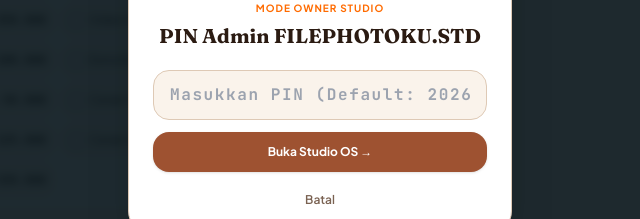
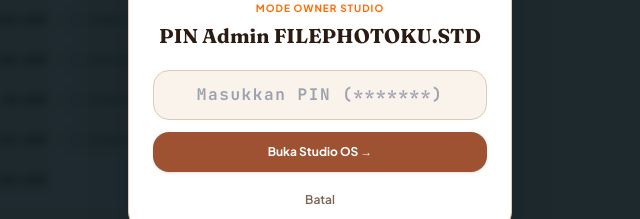
Before and after one commit to mzrnainn/filephotoku-app, a website: page index.html in a window 1280 px wide. Both pictures are taken after a click on the button "🔒 Owner Studio Login". Shown: the part 1320-1539 px from the top of the page, 320-960 px from the left. Drawn offline with nearby package versions, Linux system fonts and the light colour scheme; no server answers.

Commit message:
Sembunyikan petunjuk PIN dan amankan verifikasi login admin

```diff
--- a/index.html
+++ b/index.html
@@ -105,7 +105,7 @@ input[type="date"]::-webkit-date-and-time-value {
         <h2 class="font-editorial text-xl font-bold text-espresso mt-1">PIN Admin FILEPHOTOKU.STD</h2>
       </div>
       <div class="space-y-3">
-        <input id="admin-pin-input" type="password" inputmode="numeric" placeholder="Masukkan PIN (Default: 2026)" onkeydown="if(event.key==='Enter') verifyAdminPin()" class="w-full px-4 py-3 rounded-2xl bg-cream border border-[#DEC9B5] font-mono text-center text-base font-bold tracking-widest text-espresso focus:outline-none" />
+        <input id="admin-pin-input" type="password" inputmode="numeric" placeholder="Masukkan PIN (*******)" onkeydown="if(event.key==='Enter') verifyAdminPin()" class="w-full px-4 py-3 rounded-2xl bg-cream border border-[#DEC9B5] font-mono text-center text-base font-bold tracking-widest text-espresso focus:outline-none" />
         <button type="button" onclick="verifyAdminPin()" class="w-full py-3 rounded-2xl bg-terracotta hover:bg-terracottaDark text-white text-xs font-bold shadow">Buka Studio OS →</button>
       </div>
       <button type="button" onclick="closeAdminLoginModal()" class="text-xs text-espressoMuted font-semibold">Batal</button>
```
